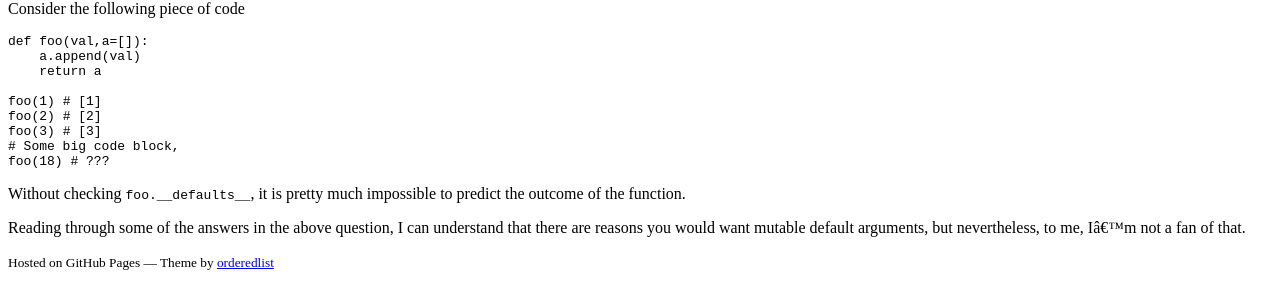
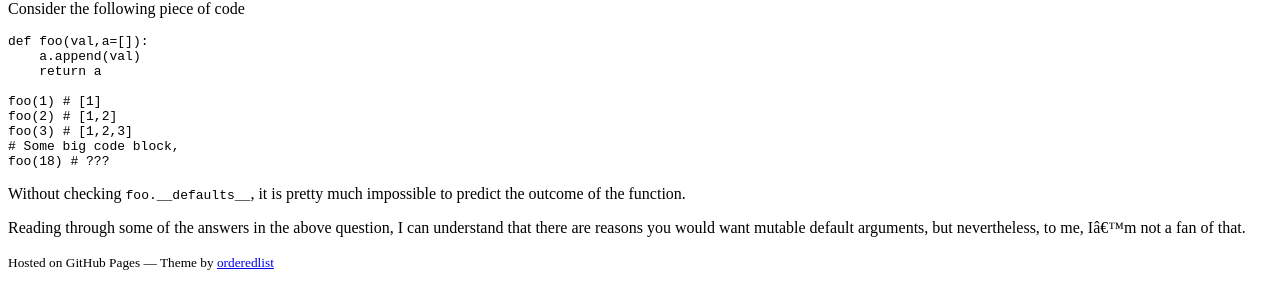
Before and after one commit to Recktenwald/Recktenwald.github.io, a Jekyll site: the page built from _posts/2020-09-18-PythonNotAFan1.md, in a window 1280 px wide. Shown: the part 269-570 px from the top of the page. Built offline with Jekyll 4.4.1, drawn with Linux system fonts in a browser that asks for light colours; formulas are drawn with MathJax 3; a script that is not in the unit is left out; the repository's description, which GitHub fills in, is left out.

Commit message:
fixed mistake in python post

````diff
--- a/_posts/2020-09-18-PythonNotAFan1.md
+++ b/_posts/2020-09-18-PythonNotAFan1.md
@@ -19,8 +19,8 @@ def foo(val,a=[]):
     return a
 
 foo(1) # [1]
-foo(2) # [2]
-foo(3) # [3]
+foo(2) # [1,2]
+foo(3) # [1,2,3]
 # Some big code block,
 foo(18) # ???
 ```
````
